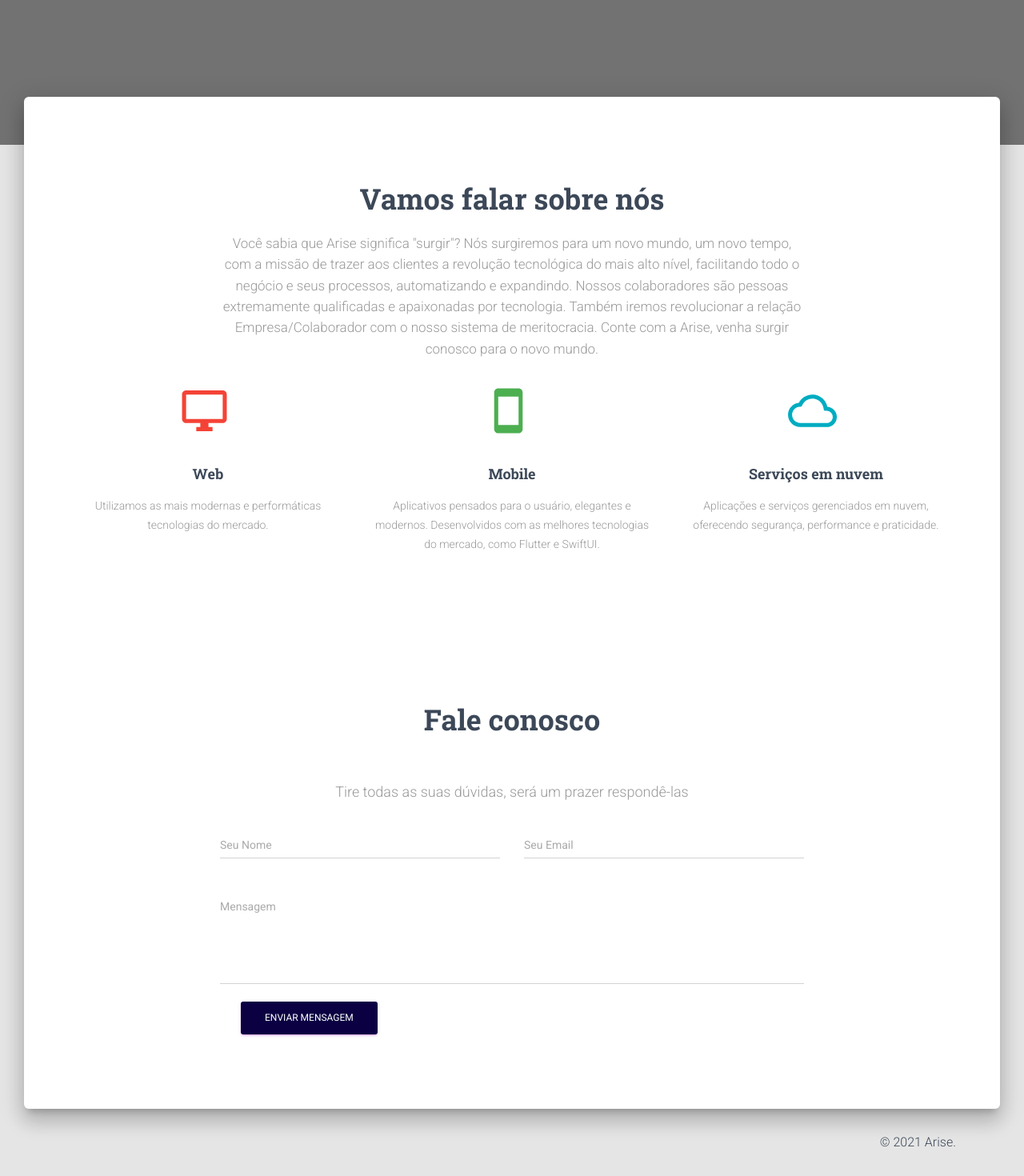
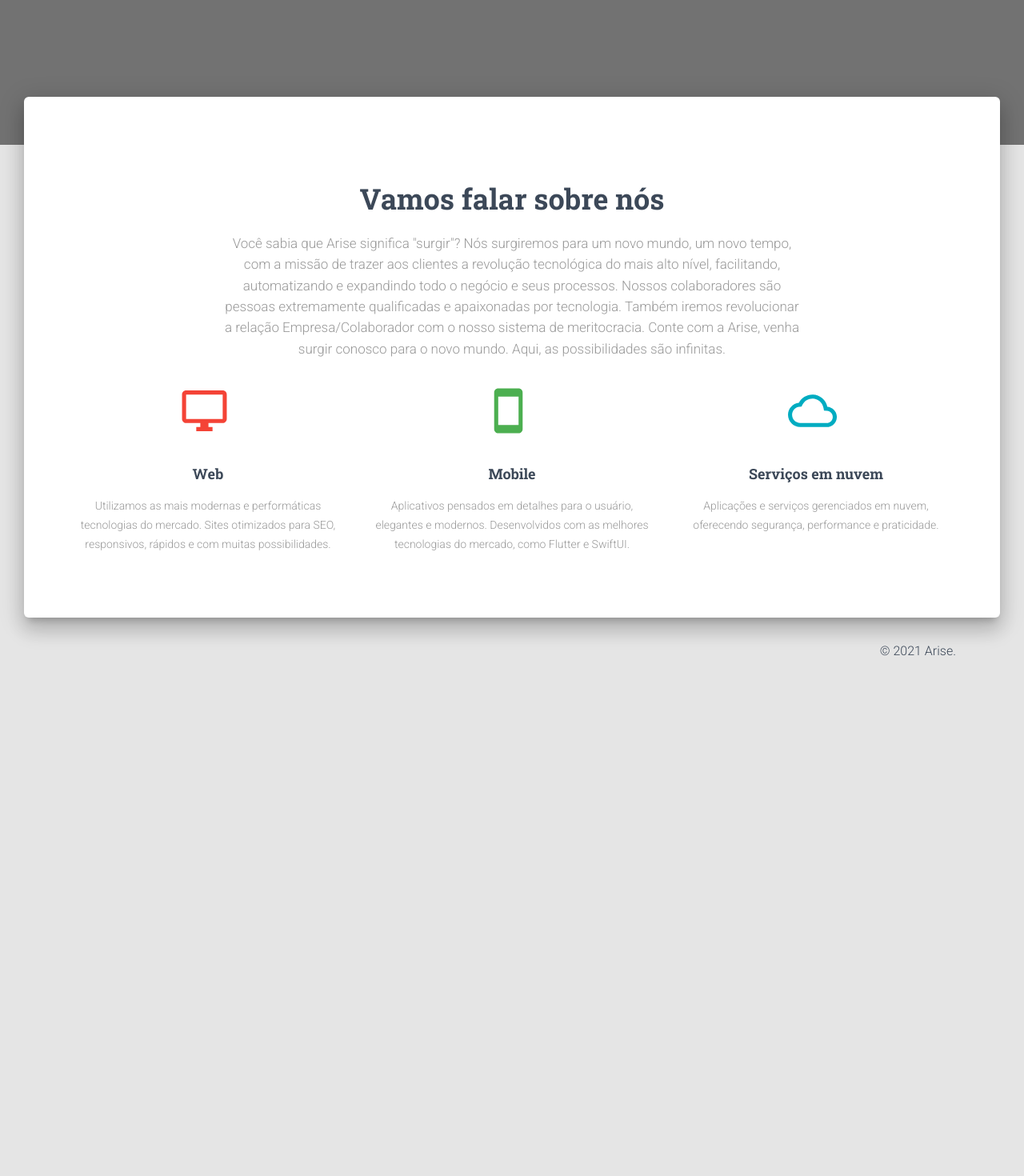
Before and after one commit to sergiocnlla/Arise, a Next.js app: page / in a window 1280 px wide. Shown: the part 539-2009 px from the top of the page at 80% size. After the commit the page ends 1395 px from the top, so only its background shows below. Built offline with nearby package versions, Linux system fonts and the light colour scheme.

Commit message:
Melhorias

```diff
--- a/pages-sections/LandingPage-Sections/ProductSection.js
+++ b/pages-sections/LandingPage-Sections/ProductSection.js
@@ -26,8 +26,8 @@
         <GridItem xs={12} sm={12} md={8}>
           <h2 className={classes.title}>Vamos falar sobre nós</h2>
           <h5 className={classes.description}>
-            Você sabia que Arise significa "surgir"? Nós surgiremos para um novo mundo, um novo tempo, com a missão de trazer aos clientes a revolução tecnológica do mais alto nível, facilitando todo o negócio e seus processos, automatizando e expandindo. Nossos colaboradores são pessoas extremamente qualificadas e apaixonadas por tecnologia. Também iremos revolucionar a relação Empresa/Colaborador com o nosso sistema de meritocracia.
-            Conte com a Arise, venha surgir conosco para o novo mundo.
+            Você sabia que Arise significa "surgir"? Nós surgiremos para um novo mundo, um novo tempo, com a missão de trazer aos clientes a revolução tecnológica do mais alto nível, facilitando, automatizando e expandindo todo o negócio e seus processos. Nossos colaboradores são pessoas extremamente qualificadas e apaixonadas por tecnologia. Também iremos revolucionar a relação Empresa/Colaborador com o nosso sistema de meritocracia.
+            Conte com a Arise, venha surgir conosco para o novo mundo. Aqui, as possibilidades são infinitas.
           </h5>
         </GridItem>
       </GridContainer>
@@ -36,7 +36,7 @@
           <GridItem xs={12} sm={12} md={4}>
             <InfoArea
               title="Web"
-              description="Utilizamos as mais modernas e performáticas tecnologias do mercado."
+              description="Utilizamos as mais modernas e performáticas tecnologias do mercado. Sites otimizados para SEO, responsivos, rápidos e com muitas possibilidades."
               icon={Desktop}
               iconColor="danger"
               vertical
@@ -45,7 +45,7 @@
           <GridItem xs={12} sm={12} md={4}>
             <InfoArea
               title="Mobile"
-              description="Aplicativos pensados para o usuário, elegantes e modernos. Desenvolvidos com as melhores tecnologias do mercado, como Flutter e SwiftUI."
+              description="Aplicativos pensados em detalhes para o usuário, elegantes e modernos. Desenvolvidos com as melhores tecnologias do mercado, como Flutter e SwiftUI."
               icon={Smartphone}
               iconColor="success"
               vertical
--- a/pages-sections/LandingPage-Sections/WorkSection.js
+++ b/pages-sections/LandingPage-Sections/WorkSection.js
@@ -22,9 +22,10 @@
         <GridItem cs={12} sm={12} md={8}>
           <h2 className={classes.title}>Fale conosco</h2>
           <h4 className={classes.description}>
-            Tire todas as suas dúvidas, será um prazer respondê-las
+            {/*Tire todas as suas dúvidas, será um prazer respondê-las*/}
+            Em breve, nosso formulário de contato. Onde você poderá tirar todas as dúvidas, será um prazer respondê-las <Favorite className={classes.icons} />
           </h4>
-          <form>
+          {/*<form>
             <GridContainer>
               <GridItem xs={12} sm={12} md={6}>
                 <CustomInput
@@ -60,7 +61,7 @@
                 <Button color="primary" className="btnHome">Enviar Mensagem</Button>
               </GridItem>
             </GridContainer>
-          </form>
+          </form>*/}
         </GridItem>
       </GridContainer>
     </div>
--- a/pages/index.js
+++ b/pages/index.js
@@ -74,7 +74,7 @@
         <div className={classes.container}>
           <ProductSection />
           {/*<TeamSection />*/}
-          <WorkSection />
+          {/*<WorkSection />*/}
         </div>
       </div>
       <Footer />
```
